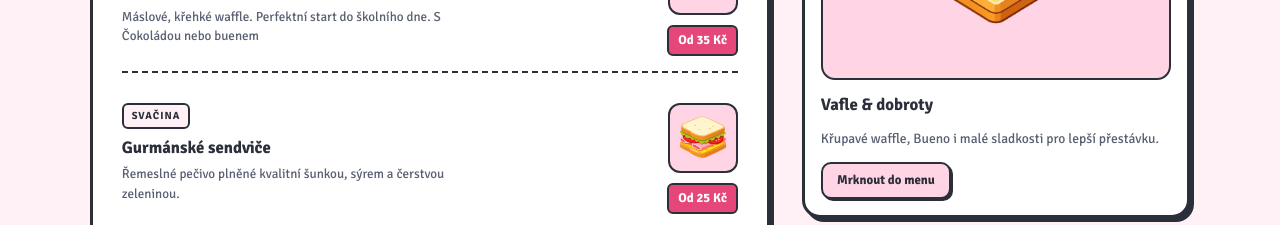
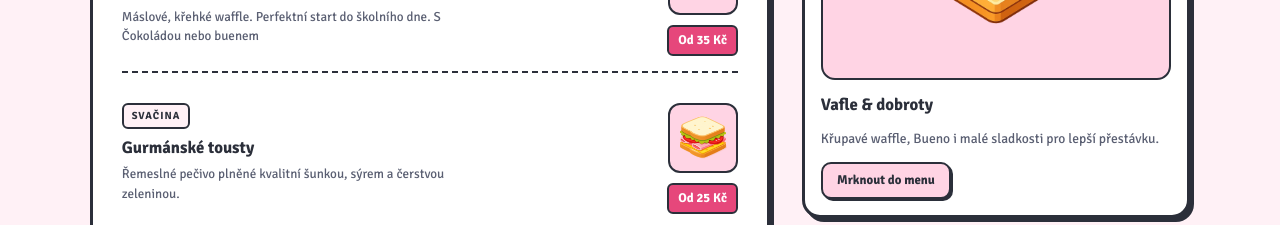
Before and after one commit to StepanBlaha/mendels_bufik, a React (Vite) app: page / in a window 1280 px wide. Shown: the part 1220-1445 px from the top of the page. Built offline with nearby package versions, Linux system fonts and the light colour scheme.

Commit message:
Update Menu.tsx

```diff
--- a/src/components/Menu/Menu.tsx
+++ b/src/components/Menu/Menu.tsx
@@ -11,11 +11,11 @@ const menuItems = [
   },
   {
     category: "Svačina",
-    title: "Gurmánské sendviče",
+    title: "Gurmánské tousty",
     desc: "Řemeslné pečivo plněné kvalitní šunkou, sýrem a čerstvou zeleninou.",
     price: "Od 25 Kč",
     image: "/images/sandwich.png",
-    alt: "Čerstvý gurmánský sendvič",
+    alt: "Čerstvý gurmánský toust",
   },
   /*
   {
```
